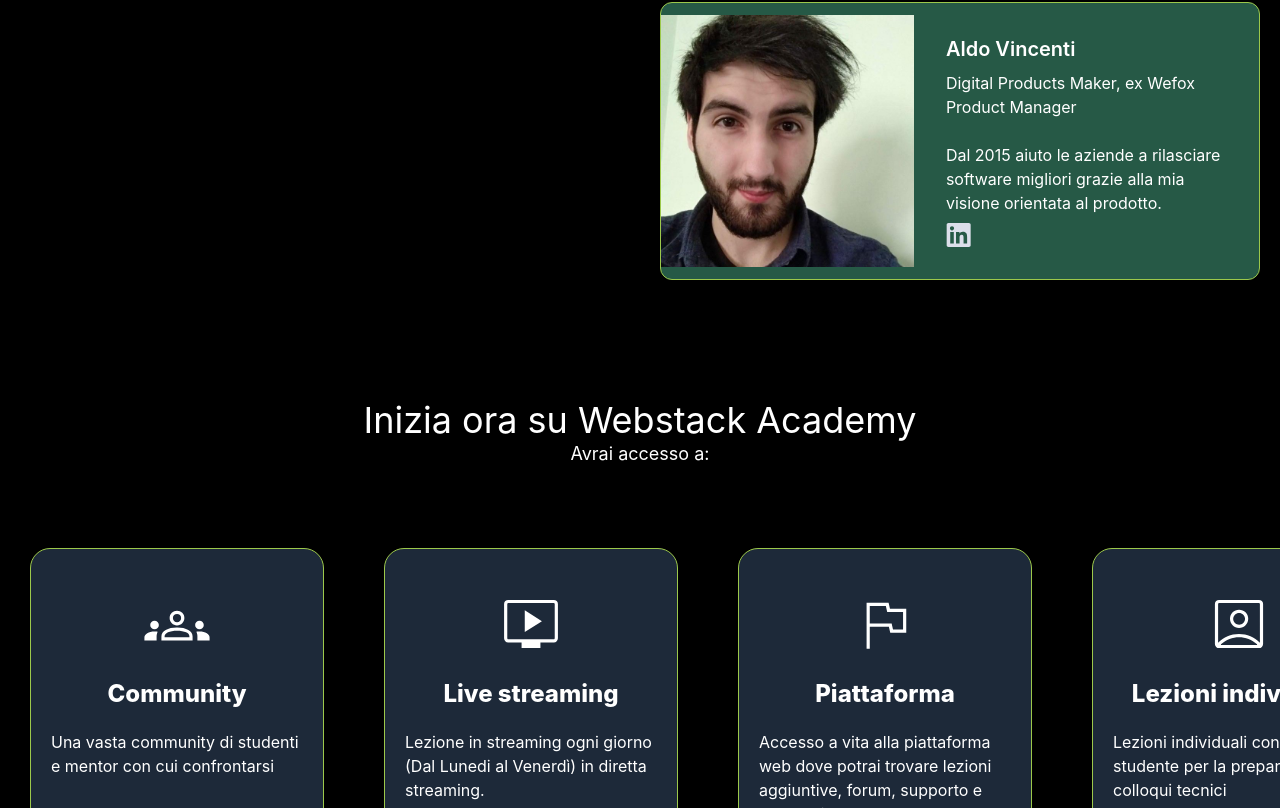
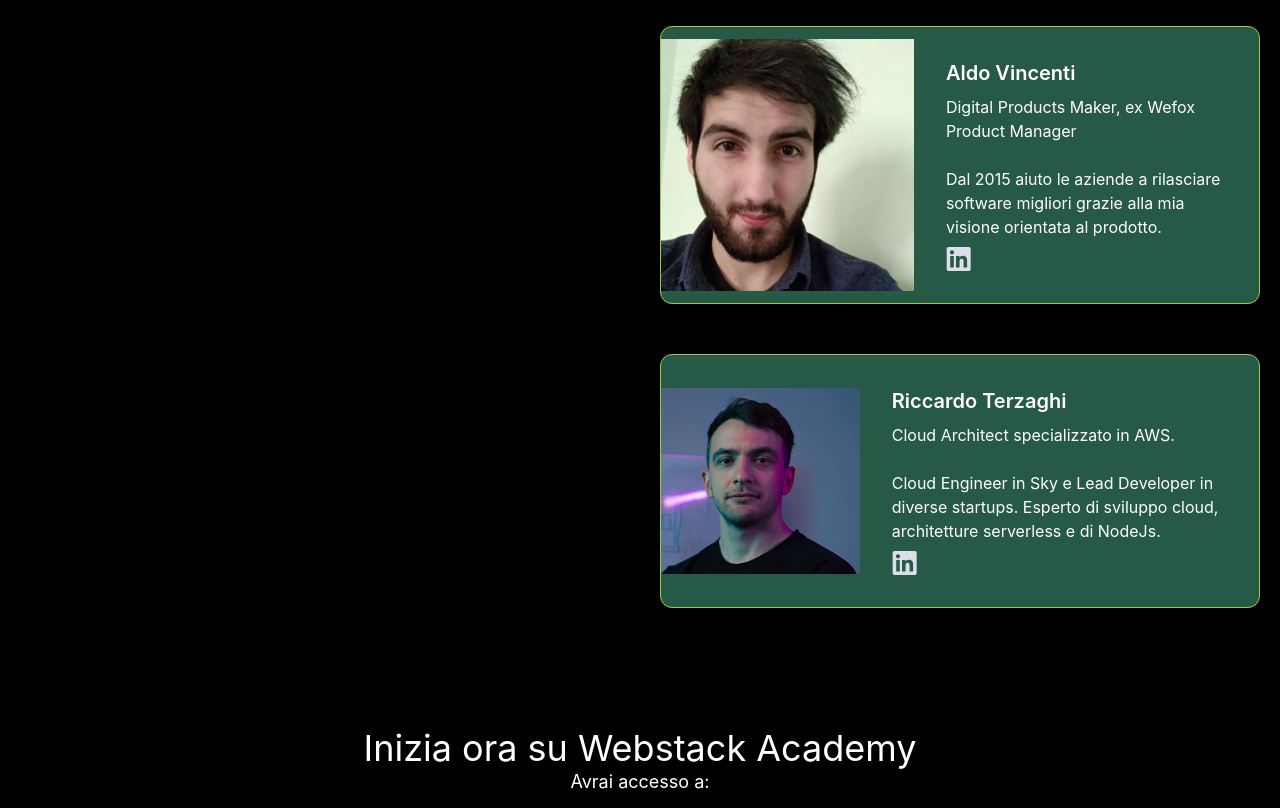
Before and after one commit to webstack-academy/landing, a React (Vite) app: page / in a window 1280 px wide. Shown: the part 2945-3753 px from the top of the page. Built offline with nearby package versions, Linux system fonts and the light colour scheme.

Commit message:
feat: added riccardo as teacher

```diff
--- a/src/app/modules/home/pages/home.page.tsx
+++ b/src/app/modules/home/pages/home.page.tsx
@@ -4,7 +4,7 @@
   AldoImage,
   DescriptionSectionImage,
   HomeSectionImage,
-  OstapImage,
+  OstapImage, RiccardoImage,
 } from '../../../../assets/images';
 import {
   ArrowCircleIcon,
@@ -219,41 +219,63 @@
             <div className="gird items-center p-5 ">
               <div className="card card-side linear-gradient-border green-background rounded-xl">
                 <figure>
-                  <img src={OstapImage} alt="Ostap" />
+                  <img src={OstapImage} alt="Ostap"/>
                 </figure>
                 <div className="card-body">
                   <h2 className="card-title">Ostap Markin</h2>
                   <p>
-                    <Trans i18nKey="TEXT.OSTAP_DESCRIPTION" />
+                    <Trans i18nKey="TEXT.OSTAP_DESCRIPTION"/>
                   </p>
                   <a
                     href="https://www.linkedin.com/in/ostap-markin-505441173/"
                     target="_blank"
                     rel="noreferrer"
                   >
-                    <img src={LinkedinIcon} />
+                    <img src={LinkedinIcon}/>
                   </a>
                 </div>
               </div>
 
               <div
                 className="card card-side linear-gradient-border green-background rounded-xl"
-                style={{ marginTop: 50 }}
+                style={{marginTop: 50}}
               >
                 <figure>
-                  <img src={AldoImage} alt="Aldo" />
+                  <img src={AldoImage} alt="Aldo"/>
                 </figure>
                 <div className="card-body">
                   <h2 className="card-title">Aldo Vincenti</h2>
                   <p>
-                    <Trans i18nKey="TEXT.ALDO_DESCRIPTION" />
+                    <Trans i18nKey="TEXT.ALDO_DESCRIPTION"/>
                   </p>
                   <a
                     href="https://www.linkedin.com/in/aldo-vincenti-08142b19a/"
                     target="_blank"
                     rel="noreferrer"
                   >
-                    <img src={LinkedinIcon} />
+                    <img src={LinkedinIcon}/>
+                  </a>
+                </div>
+              </div>
+
+              <div
+                className="card card-side linear-gradient-border green-background rounded-xl"
+                style={{marginTop: 50}}
+              >
+                <figure>
+                  <img src={RiccardoImage} alt="Aldo"/>
+                </figure>
+                <div className="card-body">
+                  <h2 className="card-title">Riccardo Terzaghi</h2>
+                  <p>
+                    <Trans i18nKey="TEXT.RICCARD_DESCRIPTION"/>
+                  </p>
+                  <a
+                    href="https://www.linkedin.com/in/riccardoterzaghi/"
+                    target="_blank"
+                    rel="noreferrer"
+                  >
+                    <img src={LinkedinIcon}/>
                   </a>
                 </div>
               </div>
@@ -264,7 +286,7 @@
 
           {/* Access Section */}
           <div
-            style={{ marginTop: 100 }}
+            style={{marginTop: 100}}
             className="items-center text-center overflow-x-auto"
           >
             <h1 className="text-4xl">{translate('TEXT.START_NOW')}</h1>
@@ -272,7 +294,7 @@
 
             <div
               className="flex flex-nowrap overflow-x-auto"
-              style={{ marginTop: 50 }}
+              style={{marginTop: 50}}
             >
               {/* Community Column */}
               <div className="column-container access-column flex-none">
--- a/src/assets/i18n/it.lang.ts
+++ b/src/assets/i18n/it.lang.ts
@@ -65,10 +65,11 @@
         "Si è verificato un errore, assicurati che tutti i campi siano compilati correttamente e che l'email non sia già stata utilizzata",
       INSTRUCTORS: 'Instructors',
       OSTAP_DESCRIPTION:
-        'Lead Developer e CyberSecurity expert<br><br> Attualmente Senior Software Engineer consultant in Sky, membro r00tmi.it e founder di pullapp.club. <br> ',
+        'Application Security Architect && Developer<br><br> Consulente in Vodafone Automotive e in alcune startups, membro r00tmi.it, co-founder di wesync.dev e founder di pullapp.club. <br> ',
       ALDO_DESCRIPTION:
         'Digital Products Maker, ex Wefox Product Manager <br><br> Dal 2015 aiuto le aziende a rilasciare software migliori grazie alla mia visione orientata al prodotto.',
       FULL_STACK_DEV_COURSE: 'Corso Full Stack Developer di 6 mesi',
+      RICCARD_DESCRIPTION: 'Cloud Architect specializzato in AWS. <br><br> Cloud Engineer in Sky e Lead Developer in diverse startups. Esperto di sviluppo cloud, architetture serverless e di NodeJs.',
     },
     INPUTS: {
       YOUR_NAME: 'Il tuo nome',
--- a/src/assets/images/index.ts
+++ b/src/assets/images/index.ts
@@ -3,4 +3,5 @@
 
 export { default as AldoImage } from './aldo.jpg';
 export { default as OstapImage } from './ostap.jpg';
+export { default as RiccardoImage } from './terzaghi.jpg';
 export { default as CookiesImage } from './cookies-alert.png';
```
Also changed, not shown: src/assets/images/terzaghi.jpg (added).
